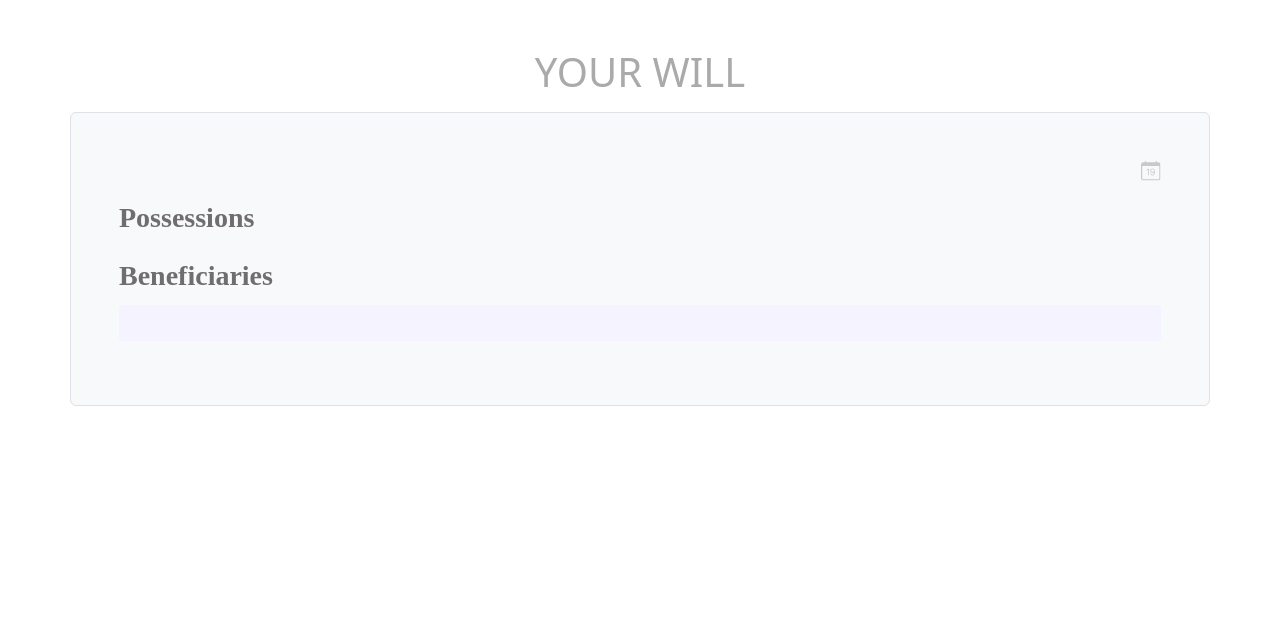
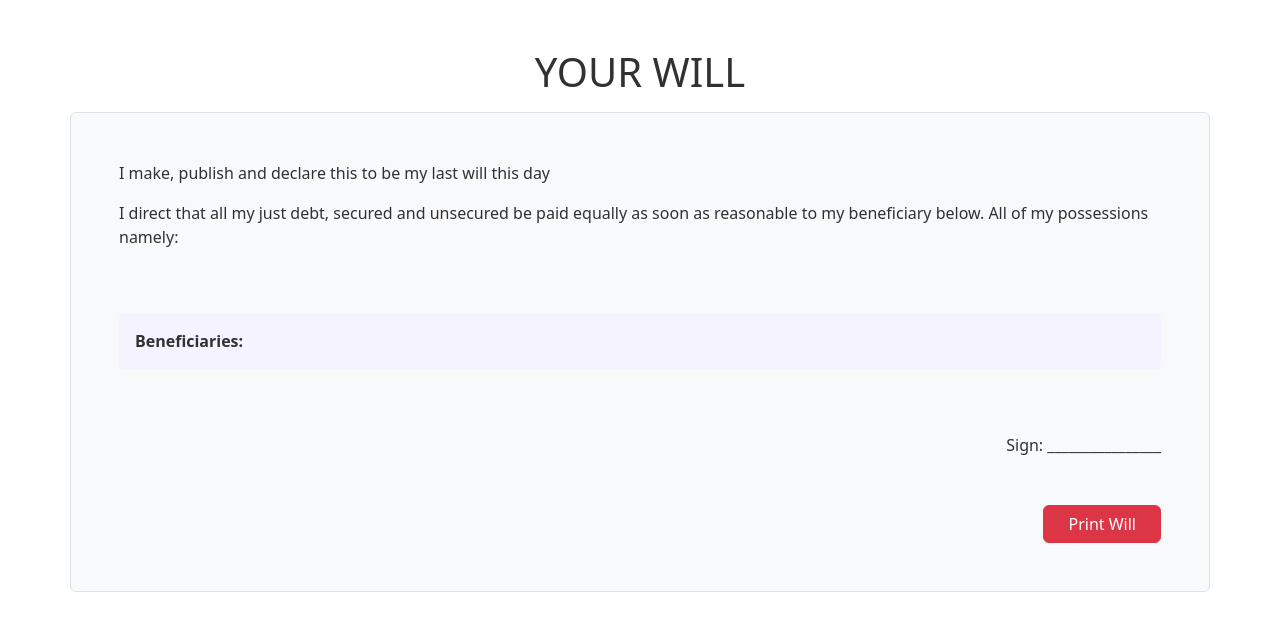
Before and after one commit to Maiqel1/will-generator, a React (Create React App) app: page /will in a window 1280 px wide. Shown: the top 630 px of the page. Built offline with nearby package versions, Linux system fonts and the light colour scheme.

Commit message:
improve text

```diff
--- a/package.json
+++ b/package.json
@@ -11,6 +11,7 @@
     "react-dom": "^18.2.0",
     "react-router-dom": "^6.4.3",
     "react-scripts": "5.0.1",
+    "react-to-print": "^2.14.10",
     "web-vitals": "^2.1.4"
   },
   "scripts": {
--- a/src/components/Form.jsx
+++ b/src/components/Form.jsx
@@ -49,7 +49,7 @@ function Form() {
       <div className="justify-content-center mt-3">
             <div className="d-flex justify-content-between container p-0 col-10">
             <label htmlFor="beneficiaries">Beneficiaries</label>
-            <button className="" onClick={() => handleAddBeneficiaries()}>+</button>
+            <button className="btn btn-danger" onClick={() => handleAddBeneficiaries()}>+</button>
             </div>
         {beneficiaries.map((data, i) => {
           return (
@@ -75,7 +75,7 @@ function Form() {
         <div className="justify-content-center mt-4">
             <div className="d-flex justify-content-between container p-0 col-10">
             <label htmlFor="Posessions">Posessions</label>
-            <button className="" onClick={() => handleAddPosessions()}>+</button>
+            <button className="btn btn-danger" onClick={() => handleAddPosessions()}>+</button>
             </div>
         {posessions.map((data, i) => {
           return (
@@ -96,7 +96,7 @@ function Form() {
       </div>
         </div>
         <div className="justify-content-center d-flex mt-5">
-        <button className="btn col-10 btn-danger"  type="submit">View Will</button>
+        <button className="btn col-10 btn-danger"  type="submit">Generate Will</button>
         </div>
         </form>
 
--- a/src/components/Header.jsx
+++ b/src/components/Header.jsx
@@ -9,8 +9,8 @@ function Header() {
             </div>
       <h1 className="text-center mt-3 mb-3">Will Generator</h1>
       <center>
-        <div className="headerCard  col-8 col-md-6 p-2">
-          <h3 className="text-danger  will">Make a will</h3>
+        <div className="headerCard text-center col-2 p-2">
+          <h3 className="text-danger will">Make a will</h3>
         </div>
       </center>
       </div>
--- a/src/components/Will.jsx
+++ b/src/components/Will.jsx
@@ -9,67 +9,39 @@ function Will() {
       <h1 className="text-center mt-5 mb-3">YOUR WILL</h1>
 
       <div className="customCard container border bg-light rounded p-5">
-        <div className="d-flex justify-content-between align-items-center">
-          <h2 className="m-0 text-danger">{nameAndDate.fullname}</h2>
-          <p className="m-0 d-flex align-items-center gap-2">
-            <svg
-              width="20"
-              height="20"
-              viewBox="0 0 30 30"
-              fill="none"
-              xmlns="http://www.w3.org/2000/svg"
-            >
-              <g clip-path="url(#clip0_16_244)">
-                <path
-                  d="M11.7929 21.3869V11.6266H10.6346C9.80505 12.0688 9.00331 12.5614 8.23389 13.1015V14.3732C8.92007 13.9029 10.007 13.2387 10.5358 12.9514H10.5578V21.3869H11.7929V21.3869ZM13.9667 18.999C14.0527 20.1701 15.0536 21.5717 17.0829 21.5717C19.3848 21.5717 20.7425 19.6211 20.7425 16.3183C20.7425 12.7794 19.3134 11.4363 17.1689 11.4363C15.4745 11.4363 13.8807 12.666 13.8807 14.7465C13.8807 16.8691 15.3885 17.9853 16.9475 17.9853C18.3125 17.9853 19.1981 17.2972 19.4781 16.5397H19.5275C19.5202 18.9477 18.684 20.4994 17.1396 20.4994C15.9246 20.4994 15.2951 19.676 15.2183 18.999H13.9667V18.999ZM19.3701 14.7593C19.3701 16.0328 18.3473 16.9185 17.2036 16.9185C16.1039 16.9185 15.1103 16.2176 15.1103 14.7227C15.1103 13.2168 16.1753 12.5086 17.2476 12.5086C18.4058 12.5086 19.3701 13.2369 19.3701 14.7593Z"
-                  fill="#AAAAAA"
-                  fill-opacity="0.6"
-                />
-                <path
-                  d="M6.40436 0C6.64701 0 6.87972 0.0963918 7.05129 0.26797C7.22287 0.439549 7.31926 0.672259 7.31926 0.914908V1.82982H21.9578V0.914908C21.9578 0.672259 22.0542 0.439549 22.2258 0.26797C22.3973 0.0963918 22.6301 0 22.8727 0C23.1153 0 23.3481 0.0963918 23.5196 0.26797C23.6912 0.439549 23.7876 0.672259 23.7876 0.914908V1.82982H25.6174C26.588 1.82982 27.5189 2.21538 28.2052 2.9017C28.8915 3.58801 29.2771 4.51885 29.2771 5.48945V25.6174C29.2771 26.588 28.8915 27.5189 28.2052 28.2052C27.5189 28.8915 26.588 29.2771 25.6174 29.2771H3.65963C2.68904 29.2771 1.7582 28.8915 1.07188 28.2052C0.385567 27.5189 0 26.588 0 25.6174V5.48945C0 4.51885 0.385567 3.58801 1.07188 2.9017C1.7582 2.21538 2.68904 1.82982 3.65963 1.82982H5.48945V0.914908C5.48945 0.672259 5.58584 0.439549 5.75742 0.26797C5.929 0.0963918 6.16171 0 6.40436 0V0ZM1.82982 7.31926V25.6174C1.82982 26.1027 2.0226 26.5681 2.36576 26.9113C2.70891 27.2545 3.17433 27.4472 3.65963 27.4472H25.6174C26.1027 27.4472 26.5681 27.2545 26.9113 26.9113C27.2545 26.5681 27.4472 26.1027 27.4472 25.6174V7.31926H1.82982Z"
-                  fill="#AAAAAA"
-                  fill-opacity="0.6"
-                />
-              </g>
-              <defs>
-                <clipPath id="clip0_16_244">
-                  <rect width="29.2771" height="29.2771" fill="white" />
-                </clipPath>
-              </defs>
-            </svg>
-            {nameAndDate.date}
+        <div className="justify-content-between align-items-center">
+          <p>
+            I <span className="fw-bolder">{nameAndDate.fullname}</span> make,
+            publish and declare this to be my last will this day{" "}
+            <span className="fw-bolder">{nameAndDate.date}</span>
           </p>
-        </div>
           <div>
-          <h3 className="bg-gr mt-3">Possessions</h3>
-
-          <div className="mt-3">
+            I direct that all my just debt, secured and unsecured be paid
+            equally as soon as reasonable to my beneficiary below. All of my
+            possessions namely:{" "}
+            <ul className="fw-bold py-4">
               {posessions.map((posession) => {
                 return (
-                <ul>
                   <li>
                     <p>{posession}</p>
                   </li>
-                </ul>
                 );
               })}
+            </ul>
           </div>
-        </div>
-        <div>
-          <h3 className="bg-gr mt-3">Beneficiaries</h3>
-          <div>
-            <ul className="list-style-none">
-              <li className="bg-bene px-4">
-                {beneficiaries.map((beneficiary) => {
+          <ul className="bg-bene d-flex gap-2 list-style-type-none p-3">
+           <li className="fw-bolder">Beneficiaries:</li> {beneficiaries.map((beneficiary) => {
               if (beneficiary > 1) {
-                    return <span>{beneficiary}</span>;
+                return <li className="px-0">{beneficiary}</li>;
               } else {
-                    return <span>{beneficiary},</span>;
+                return <li className="px-0">{beneficiary},</li>;
               }
             })}
-              </li>
           </ul>
         </div>
+        <div className="text-end py-5">Sign: ________________</div>
+        <div className="text-end">
+        <button className="btn btn-danger px-4" >Print Will</button>
         </div>
       </div>
     </>
--- a/src/index.css
+++ b/src/index.css
@@ -13,7 +13,10 @@ code {
 } */
 
 body {
-  color: #AAAAAA !important;
+  color: #323131 !important;
+}
+.list-style-type-none {
+  list-style-type: none;
 }
 .formCard{
 /* width: 100%;
@@ -42,7 +45,7 @@ h3 {
 
 .bg-bene {
  min-width: 232px;
-height: 36px;
+min-height: 36px;
 background: #F5F3FF;
 border-radius: 4px;
 }
```
Also changed, not shown: 1 other file (tests, documents, lock files or other folders). Lines whose indentation alone changed are shown as unchanged.
